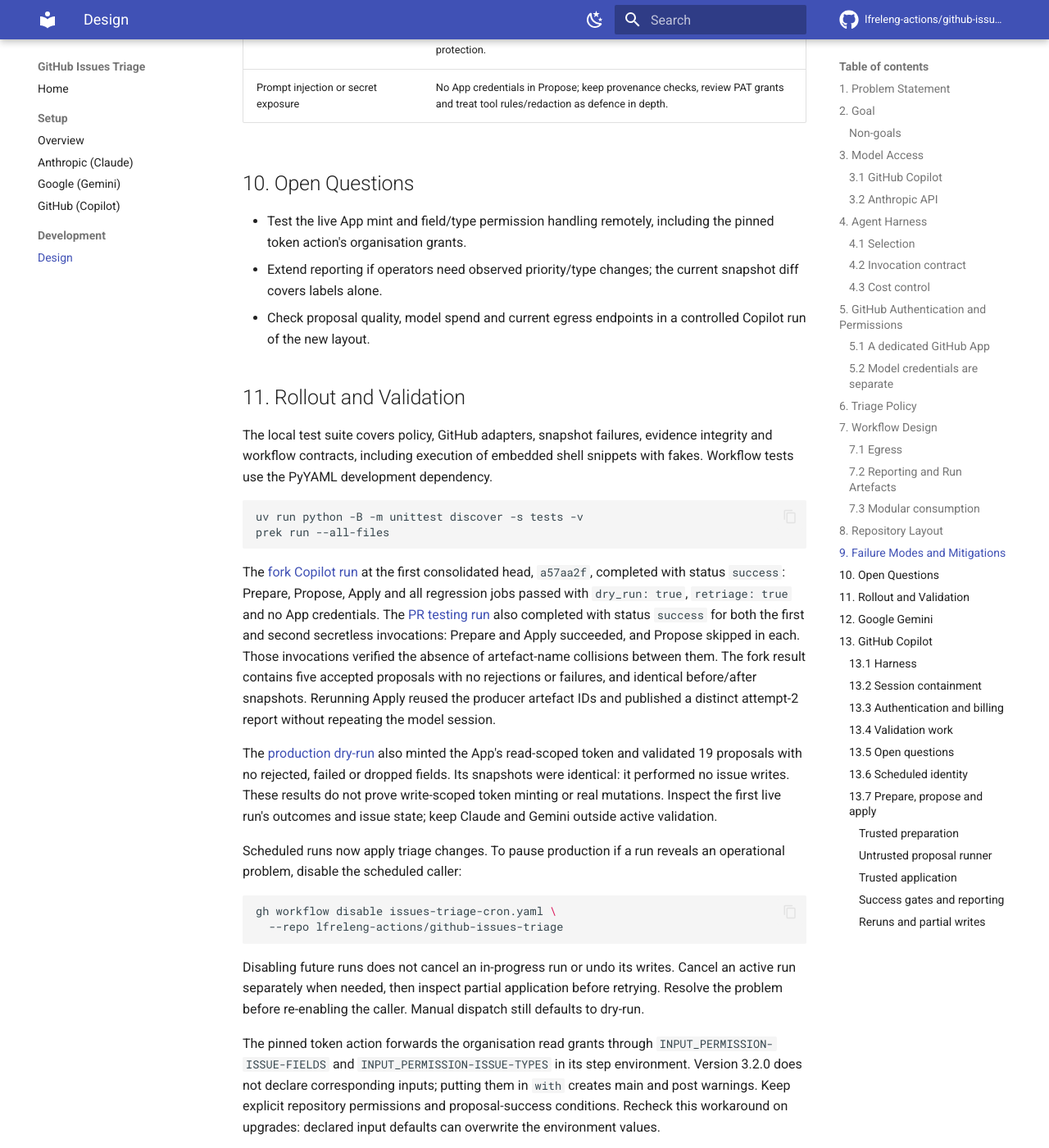
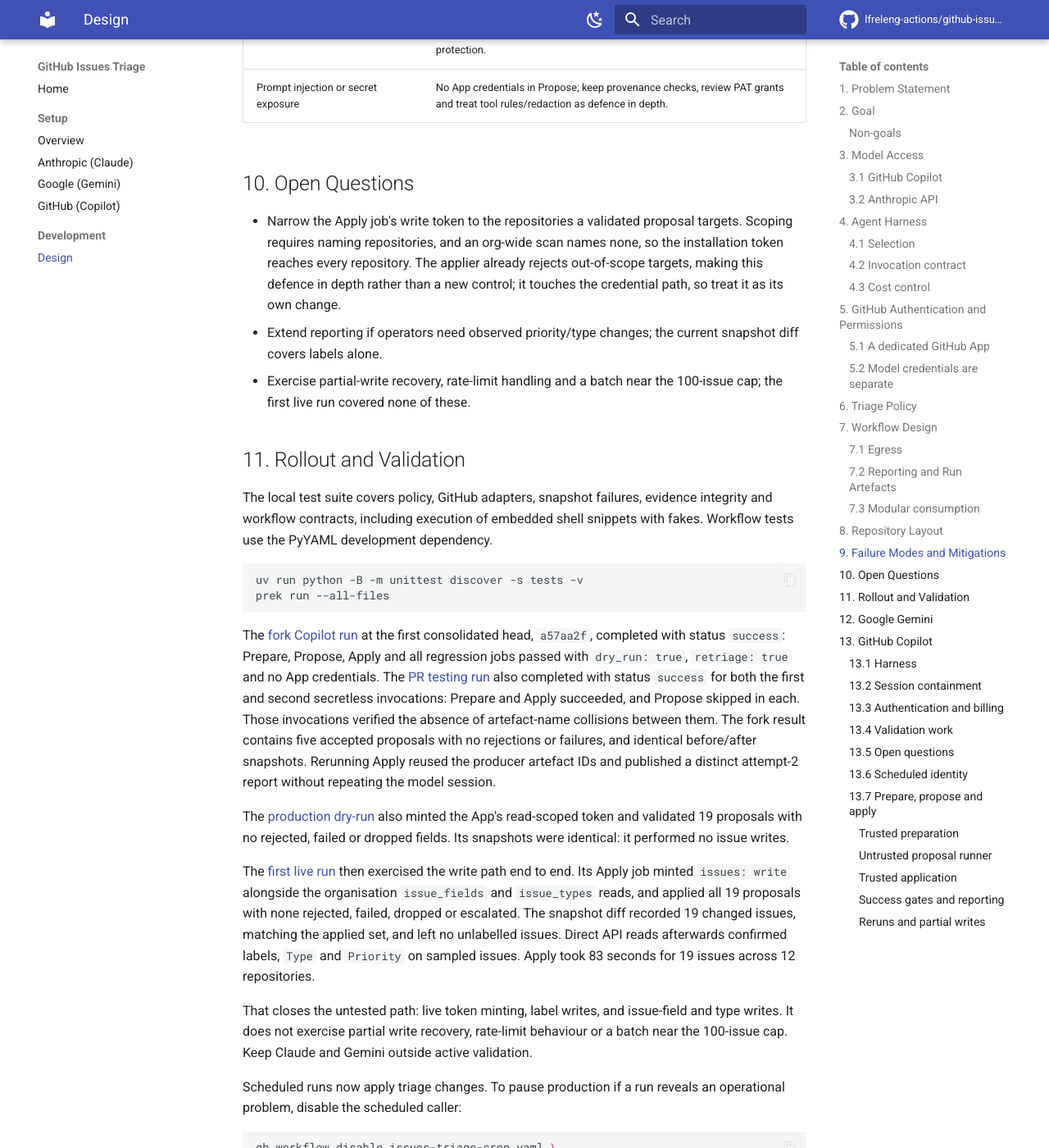
Before and after one commit to lfreleng-actions/github-issues-triage, an MkDocs documentation site: the page built from docs/development/DESIGN.md, in a window 1280 px wide and 1400 px high, scrolled down 7142 px. Shown: the whole window at 82% size. Built offline with MkDocs 1.6.1 and Material for MkDocs 9.7.7, drawn with Linux system fonts in a browser that asks for light colours; comment, search, counter and statistics services are not loaded; some of the changed text lies outside the part shown.

Commit message:
Fix(agent): Align the tool policy with observed behaviour
Run 35324225186 measured the session's containment rather than
assuming it. The agent ran sed and grep, which the allow list did
not name, and the CLI refused an unlisted 'rm -f' of its own
temporary file. Reads are auto-approved; everything else needs an
explicit allow entry, so the deny list carries the enforcement.

Name the read utilities the session depends on: cat, jq, grep,
head, tail and wc. This changes no current behaviour and keeps the
run working if that classification tightens.

awk and sed stay out despite the session reaching for sed. Neither
is read-only: awk's system() runs arbitrary commands and GNU sed's
w command writes files, so allowing either would grant a standing
bypass of the write, gh and git denials, because the shell tool
sees the interpreter's name and nothing beyond it. The classifier
may still auto-approve them; this workflow will not widen that gap.

Clear the CLI's spilled tool output and home directory after the
session, so it has no reason to attempt the cleanup its own policy
refuses: a predictable refusal is noise a real one must compete
with. The step runs on the agent's own runner because no later job
can reach that scratch, and it deletes rather than scrubs. srm is
absent from the runner image, shred documents its dependence on
in-place overwrite that SSD wear-levelling breaks, and the same
issue bodies travel in the evidence artefact by design.

That step carries continue-on-error because this job's result gates
every write in the apply job. A failed delete would otherwise leave
the run reporting while applying nothing.

Guide the prompt towards jq projection: the session printed whole
issue bodies, spilled them to a temporary file and paged it back in
six calls, spending turns it needs for classification.

Record the first live run as validation evidence and correct the
status banner it contradicted. That run minted the write-scoped
token alongside the organisation field and type reads, applied all
19 proposals with none rejected, failed, dropped or escalated, and
changed 19 issues. Partial-write recovery, rate limits and a batch
near the 100-issue cap remain unexercised.

Co-authored-by: ChatGPT <chatgpt@openai.com>
Signed-off-by: Matthew Watkins <mwatkins@linuxfoundation.org>

```diff
--- a/docs/development/DESIGN.md
+++ b/docs/development/DESIGN.md
@@ -5,10 +5,10 @@ SPDX-FileCopyrightText: 2026 The Linux Foundation
 
 # Design: Scheduled AI Triage of GitHub Issues
 
-**Status:** Three-job dry-run passed; live App minting and writes untested
+**Status:** Three-job pipeline live; first production write run passed
 **Repository:** `lfreleng-actions/github-issues-triage`
 **Author:** Matthew Watkins (AI-drafted, human-reviewed)
-**Last updated:** 2026-09-17
+**Last updated:** 2026-09-18
 
 This document describes the current workflow and helper scripts.
 §13.7 defines the prepare/propose/apply trust boundary.
@@ -310,12 +310,16 @@ exposes its model credential to the chosen code.
 
 ## 10. Open Questions
 
-- Test the live App mint and field/type permission handling
-  remotely, including the pinned token action's organisation grants.
+- Narrow the Apply job's write token to the repositories a validated
+  proposal targets. Scoping requires naming repositories, and an
+  org-wide scan names none, so the installation token reaches
+  every repository. The applier already rejects out-of-scope
+  targets, making this defence in depth rather than a new control;
+  it touches the credential path, so treat it as its own change.
 - Extend reporting if operators need observed priority/type changes;
   the current snapshot diff covers labels alone.
-- Check proposal quality, model spend and current egress endpoints
-  in a controlled Copilot run of the new layout.
+- Exercise partial-write recovery, rate-limit handling and a batch
+  near the 100-issue cap; the first live run covered none of these.
 
 ## 11. Rollout and Validation
 
@@ -347,11 +351,24 @@ a distinct attempt-2 report without repeating the model session.
 The [production dry-run][production-validation] also minted the
 App's read-scoped token and validated 19 proposals with no rejected,
 failed or dropped fields. Its snapshots were identical: it performed
-no issue writes. These results do not prove write-scoped token minting
-or real mutations. Inspect the first live run's outcomes and issue
-state; keep Claude and Gemini outside active validation.
+no issue writes.
+
+The [first live run][live-validation] then exercised the write path
+end to end. Its Apply job minted `issues: write` alongside the
+organisation `issue_fields` and `issue_types` reads, and applied all
+19 proposals with none rejected, failed, dropped or escalated. The
+snapshot diff recorded 19 changed issues, matching the
+applied set, and left no unlabelled issues. Direct API reads afterwards
+confirmed labels, `Type` and `Priority` on sampled issues. Apply took
+83 seconds for 19 issues across 12 repositories.
+
+That closes the untested path: live token minting, label
+writes, and issue-field and type writes. It does not exercise partial
+write recovery, rate-limit behaviour or a batch near the 100-issue
+cap. Keep Claude and Gemini outside active validation.
 
 [production-validation]: https://github.com/lfreleng-actions/github-issues-triage/actions/runs/35318520607
+[live-validation]: https://github.com/lfreleng-actions/github-issues-triage/actions/runs/35324225186
 
 Scheduled runs now apply triage changes. To pause production if a run
 reveals an operational problem, disable the scheduled caller:
@@ -411,6 +428,35 @@ Consider the model PAT, packet and Actions runtime credentials
 exposed to the untrusted runner. A wrong label is not a worst-case
 bound; model spend, data disclosure and artefact interference remain
 risks. §13.7 protects the apply path without relying on those rules.
+
+Run 35324225186 measured that boundary rather than assuming it. The
+session ran `sed` and `grep`, which the allow list did not name, and
+the CLI refused an unlisted `rm -f` of its own temporary file. So it
+auto-approves commands it classifies as reads and requires an explicit
+allow entry for the rest. The allow list now names the read utilities
+the session needs, which changes no current behaviour and keeps the
+run working if that classification tightens. The deny list still
+overrides auto-approval for `gh`, `git` and the write tool.
+
+That list holds `cat`, `jq`, `grep`, `head`, `tail` and `wc` alone.
+`awk` and `sed` stay out despite the session reaching for `sed`:
+`awk`'s `system()` runs arbitrary commands and GNU `sed`'s `w`
+command writes files, so allowing either would grant a standing
+bypass of those denials, because the shell tool sees the
+interpreter's name and nothing beyond it. The CLI may still
+auto-approve them as reads, which is this section's point: the gap
+is the classifier's, and the workflow declines to widen it. `jq` can
+read the environment, which is why `--secret-env-vars` covers the
+model token and why no installation token reaches this job at all.
+
+A later step clears the CLI's spilled tool output and its home
+directory, so the session has no reason to attempt the cleanup its
+policy refuses; a predictable refusal in the log is noise a real one
+has to compete with. That step deletes rather than scrubs. `srm` is
+absent from the runner image, `shred` documents its own dependence on
+in-place overwrite that SSD wear-levelling breaks, and the same issue
+bodies travel in the evidence artefact by design. Confidentiality of
+issue content is a retention question, not an erasure one.
 
 ### 13.3 Authentication and billing
 
```
Also changed, not shown: README.md (+6 -5 lines), docs/index.md (+4 -4 lines), docs/setup/GITHUB.md (+5 -4 lines), prompt/triage.md (+10 -3 lines), 4 other files.
